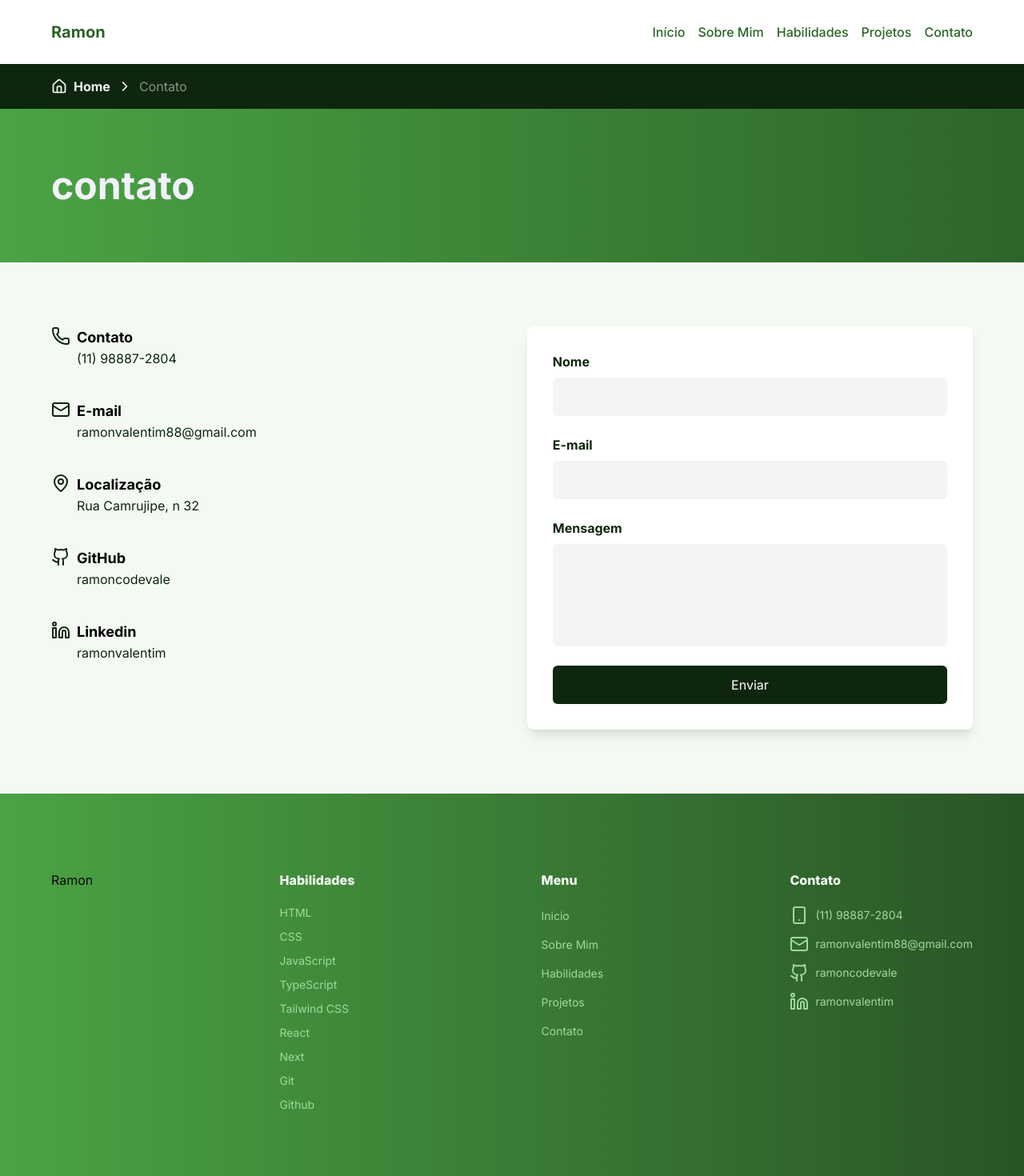
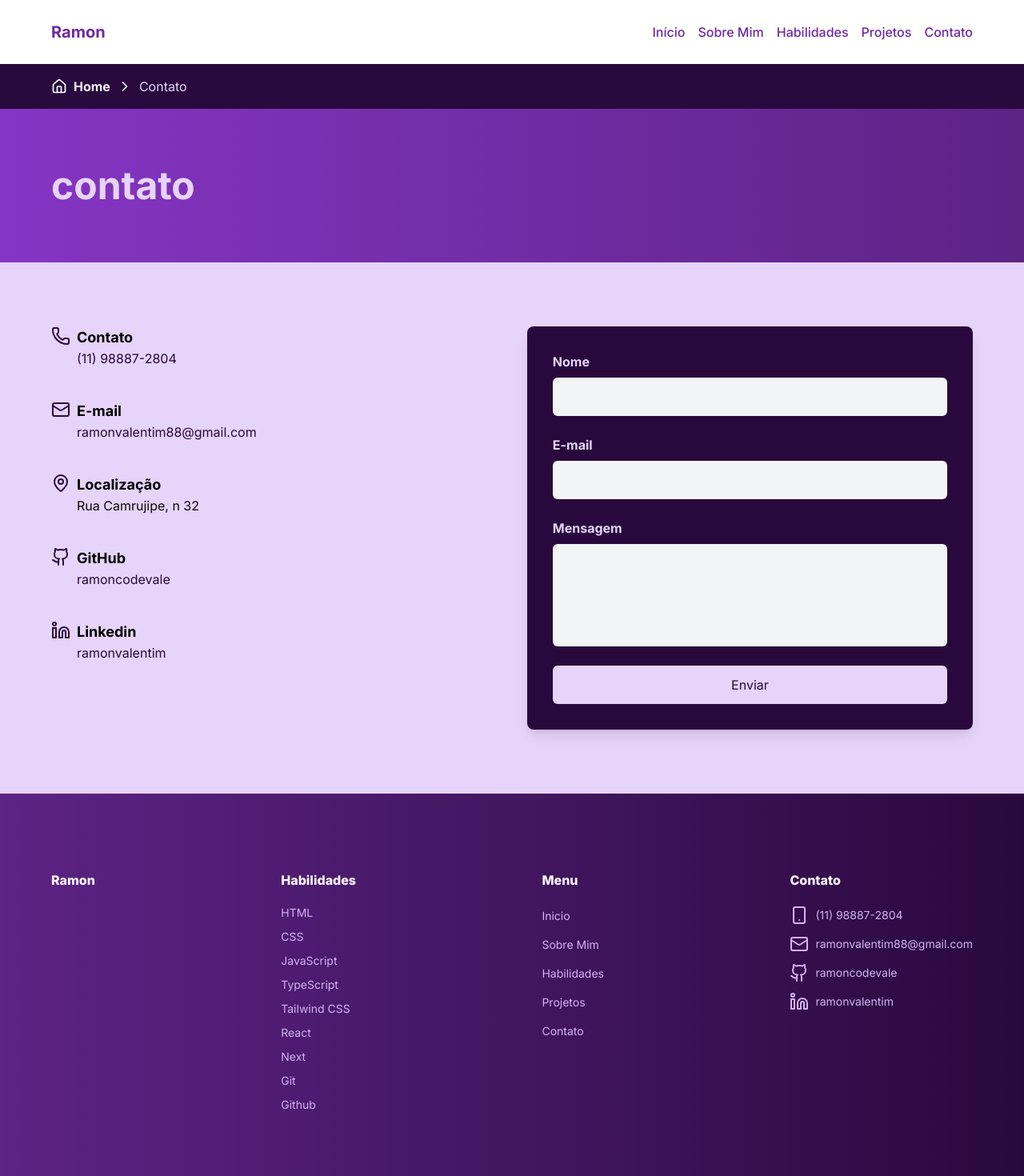
Before and after one commit to ramoncodevale/portfolio-novo, a Next.js app: page /contato in a window 1280 px wide. Shown: the top 1470 px of the page at 80% size. Built offline with nearby package versions, Linux system fonts and the light colour scheme.

Commit message:
feat: mudando as cores dos componentes

```diff
--- a/package.json
+++ b/package.json
@@ -14,7 +14,7 @@
     "clsx": "^2.1.1",
     "embla-carousel-react": "^8.6.0",
     "lucide-react": "^0.475.0",
-    "next": "15.1.7",
+    "next": "^15.3.2",
     "react": "^19.0.0",
     "react-dom": "^19.0.0",
     "tailwind-merge": "^3.2.0",
--- a/src/app/_components/breadcrumb.tsx
+++ b/src/app/_components/breadcrumb.tsx
@@ -7,7 +7,7 @@
 
     export function Breadcrumb({ pageTitle }: BreadcrumbProps){
         return (
-         <section className="bg-san-felix-950 w-full">
+         <section className="bg-violet-950 w-full">
           <div className="w-[90%] max-w-[540px] sm:max-w-[720px] py-4 md:max-w-[1280px] m-[auto]">
            <ul className="flex gap-2 items-center">
             <li className="flex gap-2 items-center">
@@ -15,7 +15,7 @@
             <Link className="text-[#f2f1fc] font-bold" href="/">Home</Link>
             <ChevronRight className="size-5 text-white fill-transparent" />
             </li>
-            <li className="text-[#ffffff80] leading-[24px]">{pageTitle}</li>
+            <li className="text-violet-200 leading-[24px]">{pageTitle}</li>
            </ul>
           </div>
          </section>
--- a/src/app/_components/footer.tsx
+++ b/src/app/_components/footer.tsx
@@ -4,50 +4,50 @@ import Link from "next/link";
 
 export function Footer() {
   return (
-    <footer className="py-[5rem] bg-gradient-to-r from-san-felix-500 to-san-felix-800">
+    <footer className="py-[5rem] bg-gradient-to-r from-violet-800 to-violet-950">
       <div className="flex flex-col md:flex-row gap-5 justify-between w-[90%] max-w-[540px] sm:max-w-[720px] py-4 md:max-w-[1280px] m-[auto]">
-        <h1>Ramon</h1>
+        <h1 className="text-violet-50 font-extrabold">Ramon</h1>
 
         <div>
-          <p className="text-san-felix-50 font-extrabold">Habilidades</p>
+          <p className="text-violet-50 font-extrabold">Habilidades</p>
           <ul className="flex flex-col gap-3 mt-5">
-            <li className="text-san-felix-300 hover:text-san-felix-200 cursor-pointer hover:underline text-sm leading-[18px]">
+            <li className="text-violet-300 hover:text-violet-200 cursor-pointer hover:underline text-sm leading-[18px]">
               HTML
             </li>
-            <li className="text-san-felix-300 hover:text-san-felix-200 cursor-pointer hover:underline text-sm leading-[18px]">
+            <li className="text-violet-300 hover:text-violet-200 cursor-pointer hover:underline text-sm leading-[18px]">
               CSS
             </li>
-            <li className="text-san-felix-300 hover:text-san-felix-200 cursor-pointer hover:underline text-sm leading-[18px]">
+            <li className="text-violet-300 hover:text-violet-200 cursor-pointer hover:underline text-sm leading-[18px]">
               JavaScript
             </li>
-            <li className="text-san-felix-300 hover:text-san-felix-200 cursor-pointer hover:underline text-sm leading-[18px]">
+            <li className="text-violet-300 hover:text-violet-200 cursor-pointer hover:underline text-sm leading-[18px]">
               TypeScript
             </li>
-            <li className="text-san-felix-300 hover:text-san-felix-200 cursor-pointer hover:underline text-sm leading-[18px]">
+            <li className="text-violet-300 hover:text-violet-200 cursor-pointer hover:underline text-sm leading-[18px]">
               Tailwind CSS
             </li>
-            <li className="text-san-felix-300 hover:text-san-felix-200 cursor-pointer hover:underline text-sm leading-[18px]">
+            <li className="text-violet-300 hover:text-violet-200 cursor-pointer hover:underline text-sm leading-[18px]">
               React
             </li>
-            <li className="text-san-felix-300 hover:text-san-felix-200 cursor-pointer hover:underline text-sm leading-[18px]">
+            <li className="text-violet-300 hover:text-violet-200 cursor-pointer hover:underline text-sm leading-[18px]">
               Next
             </li>
-            <li className="text-san-felix-300 hover:text-san-felix-200 cursor-pointer hover:underline text-sm leading-[18px]">
+            <li className="text-violet-300 hover:text-violet-200 cursor-pointer hover:underline text-sm leading-[18px]">
               Git
             </li>
-            <li className="text-san-felix-300 hover:text-san-felix-200 cursor-pointer hover:underline text-sm leading-[18px]">
+            <li className="text-violet-300 hover:text-violet-200 cursor-pointer hover:underline text-sm leading-[18px]">
               Github
             </li>
           </ul>
         </div>
 
         <div>
-          <p className="text-san-felix-50 font-extrabold">Menu</p>
+          <p className="text-violet-50 font-extrabold">Menu</p>
           <ul className="flex flex-col gap-3 mt-5">
             <li>
               <Link
                 href="/"
-                className="text-san-felix-300 hover:text-san-felix-200 cursor-pointer hover:underline text-sm leading-[18px]"
+                className="text-violet-300 hover:text-violet-200 cursor-pointer hover:underline text-sm leading-[18px]"
               >
                 Inicio
               </Link>
@@ -55,7 +55,7 @@ export function Footer() {
             <li>
               <Link
                 href="/sobre-mim"
-                className="text-san-felix-300 hover:text-san-felix-200 cursor-pointer hover:underline text-sm leading-[18px]"
+                className="text-violet-300 hover:text-violet-200 cursor-pointer hover:underline text-sm leading-[18px]"
               >
                 Sobre Mim
               </Link>
@@ -63,7 +63,7 @@ export function Footer() {
             <li>
               <Link
                 href="/habilidades"
-                className="text-san-felix-300 hover:text-san-felix-200 cursor-pointer hover:underline text-sm leading-[18px]"
+                className="text-violet-300 hover:text-violet-200 cursor-pointer hover:underline text-sm leading-[18px]"
               >
                 Habilidades
               </Link>
@@ -71,7 +71,7 @@ export function Footer() {
             <li>
               <Link
                 href="/projetos"
-                className="text-san-felix-300 hover:text-san-felix-200 cursor-pointer hover:underline text-sm leading-[18px]"
+                className="text-violet-300 hover:text-violet-200 cursor-pointer hover:underline text-sm leading-[18px]"
               >
                 Projetos
               </Link>
@@ -79,7 +79,7 @@ export function Footer() {
             <li>
               <Link
                 href="/contato"
-                className="text-san-felix-300 hover:text-san-felix-200 cursor-pointer hover:underline text-sm leading-[18px]"
+                className="text-violet-300 hover:text-violet-200 cursor-pointer hover:underline text-sm leading-[18px]"
               >
                 Contato
               </Link>
@@ -88,17 +88,17 @@ export function Footer() {
         </div>
 
         <div>
-          <p className="text-san-felix-50 font-extrabold">Contato</p>
+          <p className="text-violet-50 font-extrabold">Contato</p>
           <ul className="flex flex-col gap-3 mt-5">
-            <li className="text-san-felix-300 hover:text-san-felix-200 cursor-pointer hover:underline text-sm leading-[18px] flex items-center gap-2">
+            <li className="text-violet-300 hover:text-violet-200 cursor-pointer hover:underline text-sm leading-[18px] flex items-center gap-2">
               <Smartphone /> (11) 98887-2804
             </li>
-            <li className="text-san-felix-300 hover:text-san-felix-200 cursor-pointer hover:underline text-sm leading-[18px] flex items-center gap-2">
+            <li className="text-violet-300 hover:text-violet-200 cursor-pointer hover:underline text-sm leading-[18px] flex items-center gap-2">
               <Mail /> ramonvalentim88@gmail.com
             </li>
             <li>
               <a
-                className="text-san-felix-300 hover:text-san-felix-200 cursor-pointer hover:underline text-sm leading-[18px] flex items-center gap-2"
+                className="text-violet-300 hover:text-violet-200 cursor-pointer hover:underline text-sm leading-[18px] flex items-center gap-2"
                 href="https://www.github.com/ramoncodevale/"
                 target="_blank"
                 rel="nofollow"
@@ -108,7 +108,7 @@ export function Footer() {
             </li>
             <li>
               <a
-                className="text-san-felix-300 hover:text-san-felix-200 cursor-pointer hover:underline text-sm leading-[18px] flex items-center gap-2"
+                className="text-violet-300 hover:text-violet-200 cursor-pointer hover:underline text-sm leading-[18px] flex items-center gap-2"
                 href="https://www.linkedin.com/in/ramonvalentim88/"
                 target="_blank"
                 rel="nofollow"
--- a/src/app/_components/header.tsx
+++ b/src/app/_components/header.tsx
@@ -13,7 +13,7 @@ export function Header() {
 
   return (
     <header className="flex justify-between items-center w-[90%] max-w-[1280px] h-[80px] mx-auto py-4">
-      <div className="text-xl font-bold text-san-felix-700">Ramon</div>
+      <div className="text-xl font-bold text-violet-700">Ramon</div>
 
       <nav className="hidden md:flex gap-8">
         <NavLinks />
@@ -34,7 +34,7 @@ export function Header() {
 
 function NavLinks({ onClick }: NavLinksProps) {
   return (
-    <ul className="flex flex-col md:flex-row gap-4 text-san-felix-700 font-medium">
+    <ul className="flex flex-col md:flex-row gap-4 text-violet-700 font-medium">
       {[
         { href: "/", label: "Início" },
         { href: "/sobre-mim", label: "Sobre Mim" },
--- a/src/app/_components/page-title.tsx
+++ b/src/app/_components/page-title.tsx
@@ -4,9 +4,9 @@ interface PageTitleProps {
 
 export function PageTitle({ title }: PageTitleProps) {
   return (
-    <section className="flex-shrink-0 bg-gradient-to-r from-san-felix-500 to-san-felix-700 py-[4.5rem] ">
+    <section className="flex-shrink-0 bg-gradient-to-r from-violet-600 to-violet-800 py-[4.5rem] ">
       <div className=" w-[90%] max-w-[540px] sm:max-w-[720px] md:max-w-[1280px] m-[auto]">
-        <h1 className="text-3xl md:text-5xl leading-[54px] font-bold text-[#f2f1fc]">
+        <h1 className="text-3xl md:text-5xl leading-[54px] font-bold text-violet-200">
           {title}
         </h1>
       </div>
--- a/src/app/contato/page.tsx
+++ b/src/app/contato/page.tsx
@@ -33,31 +33,31 @@ export default function ContatoPage() {
       <Breadcrumb pageTitle="Contato" />
       <PageTitle title="contato" />
 
-      <section className="py-[5rem] bg-san-felix-50">
+      <section className="py-[5rem] bg-violet-200">
         <div className="w-[90%] max-w-[1280px] m-auto">
           <div className="flex justify-between flex-col lg:flex-row gap-10">
             <div className="flex flex-col gap-10 w-full lg:w-1/2">
               {/* Contato */}
               <div className="flex gap-2">
-                <Phone className="text-san-felix-950" />
+                <Phone className="text-violet-950" />
                 <div>
                   <h5 className="text-black text-lg font-bold">Contato</h5>
-                  <p className="text-san-felix-950">(11) 98887-2804</p>
+                  <p className="text-violet-950">(11) 98887-2804</p>
                 </div>
               </div>
 
               {/* E-mail */}
               <div className="flex gap-2">
-                <Mail className="text-san-felix-950" />
+                <Mail className="text-violet-950" />
                 <div>
                   <h5 className="text-black text-lg font-bold">E-mail</h5>
-                  <p className="text-san-felix-950">ramonvalentim88@gmail.com</p>
+                  <p className="text-violet-950">ramonvalentim88@gmail.com</p>
                 </div>
               </div>
 
               {/* Localização */}
               <div className="flex gap-2">
-                <MapPin className="text-san-felix-950" />
+                <MapPin className="text-violet-950" />
                 <div>
                   <h5 className="text-black text-lg font-bold">Localização</h5>
                   <p className="text-san-felix-950">Rua Camrujipe, n 32</p>
@@ -66,11 +66,11 @@ export default function ContatoPage() {
 
               {/* GitHub */}
               <div className="flex gap-2">
-                <Github className="text-san-felix-950" />
+                <Github className="text-violet-950" />
                 <div>
                   <h5 className="text-black text-lg font-bold">GitHub</h5>
                   <a
-                    className="text-san-felix-950 hover:text-san-felix-800 hover:underline"
+                    className="text-violet-950 hover:text-violet-800 hover:underline"
                     href="https://www.github.com/ramoncodevale/"
                     target="_blank"
                     rel="nofollow"
@@ -82,11 +82,11 @@ export default function ContatoPage() {
 
               {/* LinkedIn */}
               <div className="flex gap-2">
-                <Linkedin className="text-san-felix-950" />
+                <Linkedin className="text-violet-950" />
                 <div>
                   <h5 className="text-black text-lg font-bold">Linkedin</h5>
                   <a
-                    className="text-san-felix-950 hover:text-san-felix-800 hover:underline"
+                    className="text-violet-950 hover:text-violet-800 hover:underline"
                     href="https://www.linkedin.com/in/ramonvalentim88/"
                     target="_blank"
                     rel="nofollow"
@@ -98,10 +98,10 @@ export default function ContatoPage() {
             </div>
 
             {/* Formulário */}
-            <div className="w-full lg:w-1/2 bg-white shadow-lg p-8 rounded-lg">
+            <div className="w-full lg:w-1/2 bg-violet-950 shadow-lg p-8 rounded-lg">
               <form className="flex flex-col gap-6" onSubmit={handleSubmit}>
                 <div className="flex flex-col gap-2">
-                  <label className="text-san-felix-950 font-bold">Nome</label>
+                  <label className="text-violet-200 font-bold">Nome</label>
                   <input
                     type="text"
                     name="nome"
@@ -113,7 +113,7 @@ export default function ContatoPage() {
                 </div>
 
                 <div className="flex flex-col gap-2">
-                  <label className="text-san-felix-950 font-bold">E-mail</label>
+                  <label className="text-violet-200 font-bold">E-mail</label>
                   <input
                     type="email"
                     name="email"
@@ -125,7 +125,7 @@ export default function ContatoPage() {
                 </div>
 
                 <div className="flex flex-col gap-2">
-                  <label className="text-san-felix-950 font-bold">Mensagem</label>
+                  <label className="text-violet-200 font-bold">Mensagem</label>
                   <textarea
                     name="mensagem"
                     value={formData.mensagem}
@@ -137,7 +137,7 @@ export default function ContatoPage() {
 
                 <button
                   type="submit"
-                  className="bg-san-felix-950 text-white p-3 rounded-md hover:bg-san-felix-800 transition"
+                  className="bg-violet-200 text-violet-950 p-3 rounded-md hover:bg-san-felix-800 transition"
                 >
                   Enviar
                 </button>
--- a/src/app/globals.css
+++ b/src/app/globals.css
@@ -9,8 +9,8 @@ html {
 
 body {
   font-family: "Inter", serif;
-    --sb-track-color: #232E33;
-  --sb-thumb-color: #4ba344;
+  --sb-track-color: #fff;
+  /* --sb-thumb-color: #fff; */
   --sb-size: 14px;
 }
 
--- a/src/app/habilidades/page.tsx
+++ b/src/app/habilidades/page.tsx
@@ -10,7 +10,7 @@
 		      <Breadcrumb pageTitle="Habilidades" />
 		      <PageTitle title="Habilidades" />
 
-		      <section className="py-[5rem]  bg-san-felix-50">
+		      <section className="py-[5rem]  bg-violet-200">
 		      <div className="w-[90%] max-w-[540px] sm:max-w-[720px] md:max-w-[1280px] m-[auto]">
 		        <div className="grid grid-cols-1 sm:grid-cols-2 md:grid-cols-3 lg:grid-cols-4 gap-4">
 		          {Habilidades.map((skill) => (
--- a/src/app/projetos/page.tsx
+++ b/src/app/projetos/page.tsx
@@ -18,7 +18,7 @@ export default function ProjetosPage() {
             {uniqueProjects.map((project) => (
               <div
                 key={project.id}
-                className="w-full border bg-white border-san-felix-950-[0.2px]"
+                className="w-full border bg-white border-violet-900-[0.2px]"
               >
                 <Image
                   src={project.image}
--- a/tailwind.config.ts
+++ b/tailwind.config.ts
@@ -10,19 +10,20 @@ export default {
   theme: {
   	extend: {
   		colors: {
-  			'san-felix': {
-  				'50': '#f4faf3',
-  				'100': '#e5f5e3',
-  				'200': '#caebc7',
-  				'300': '#a1d99c',
-  				'400': '#6fc068',
-  				'500': '#4ba344',
-  				'600': '#398633',
-  				'700': '#2d6529',
-  				'800': '#295526',
-  				'900': '#224621',
-  				'950': '#0e260d'
-  			},
+  			'violet': {
+            '50': '#f9f5fe',
+            '100': '#f3eafd',
+            '200': '#e6d4fa',
+            '300': '#d5b2f5',
+            '400': '#bd84ee',
+            '500': '#a055e0',
+            '600': '#8535c4',
+            '700': '#6f29a2',
+            '800': '#5d2385',
+            '900': '#50226d',
+            '950': '#29093d',
+            },
+
   			background: 'hsl(var(--background))',
   			foreground: 'hsl(var(--foreground))',
   			card: {
```
Also changed, not shown: src/app/_components/hero.tsx (+7 -7 lines), src/app/sobre-mim/page.tsx (+11 -8 lines), 1 other file (tests, documents, lock files or other folders).
